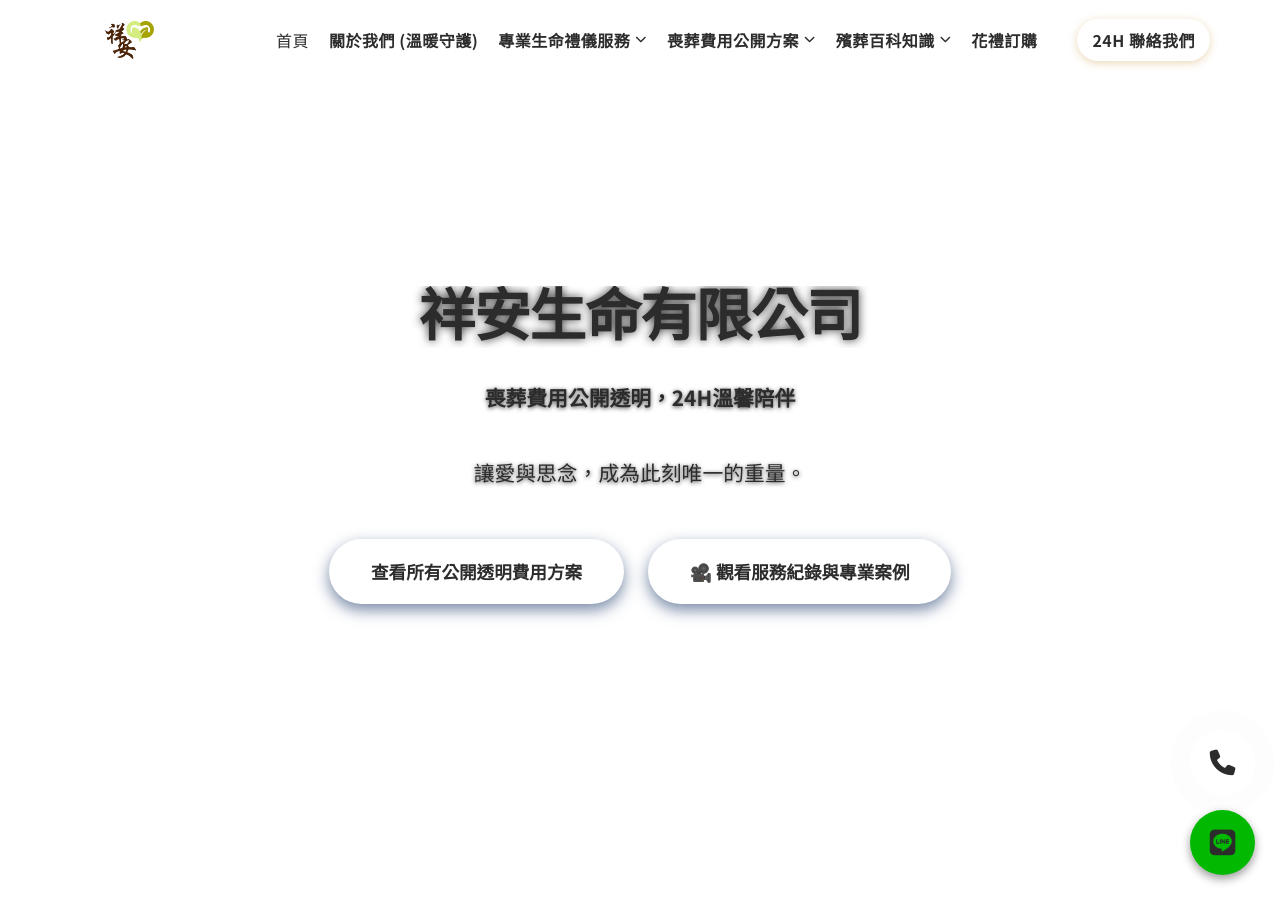
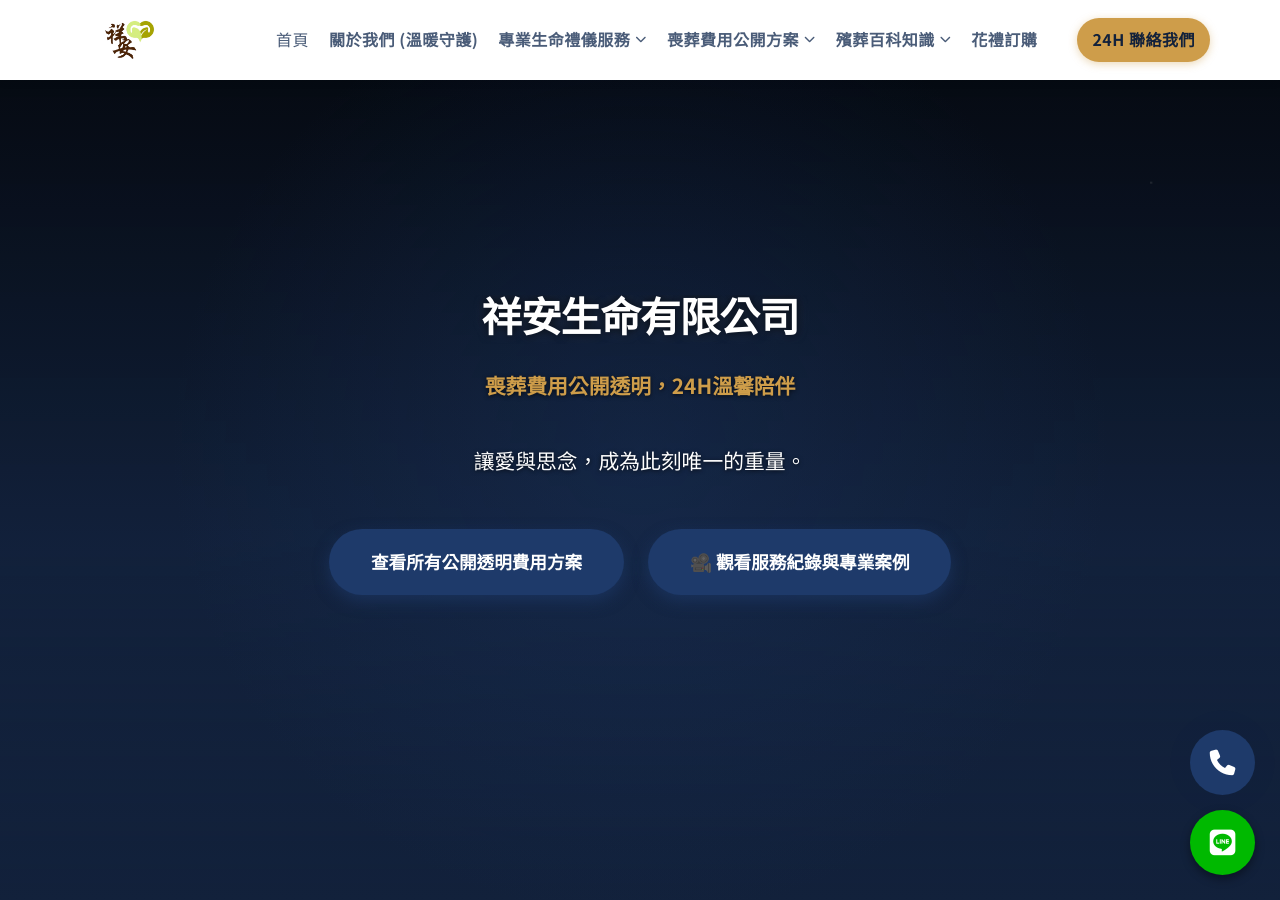
Before and after one commit to Shiangan/Shiangan, a Jekyll site: the page index.html, which Jekyll copies as it is, in a window 1280 px wide and 900 px high. Built offline with Jekyll 4.4.1, drawn with Linux system fonts in a browser that asks for light colours; some web fonts are replaced.

Commit message:
Update style.css

```diff
--- a/css/style.css
+++ b/css/style.css
@@ -23,89 +23,54 @@
 
 
 /* -------------------------------------------
- /*
-* ===================================================
-* 0. 🎨 CSS 變數 (Custom Properties) 與基礎重置 (Reset)
-* - 遵循 OOCSS/BEM 哲學的基礎結構
-* - 註重高性能、易維護與無障礙性
-* ===================================================
-*/
+ * 0. 變數 (Variables) 與重置 (Reset)
+ * ------------------------------------------- */
 
 :root {
-    /* ------------------------------------------- */
-    /* 🏆 1. 品牌色系 (Color Palette) */
-    /* ------------------------------------------- */
-    --color-primary: #1e3a6a;     /* 深藍/藏青 - 主要行動色 */
-    --color-primary-dark: #12213b;  /* 極深藍/夜空 - 懸停/強調 */
-    --color-accent: #ce9d4a;      /* 金黃/流星色 - 裝飾/重點 */
-    --color-secondary: #4a5c78;   /* 沉穩的藍灰色 - 輔助文本/標題 */
-
-    /* ------------------------------------------- */
-    /* 📝 2. 文本與介面色系 (Text & UI Colors) */
-    /* ------------------------------------------- */
-    --color-text-dark: #2c2c2c;      /* 主要文字 (在淺色背景上) */
-    --color-text-light: #ffffff;     /* 反白文字 (在深色背景上) */
-    --color-text-muted: #666;        /* 次要或柔和的文字 */
-    --color-code: #f8f8f2;           /* 程式碼文本色 (用於深色背景) */
-
-    /* ------------------------------------------- */
-    /* 🖼️ 3. 背景與邊界 (Backgrounds & Borders) */
-    /* ------------------------------------------- */
-    --color-bg-light: #f9f9f9;       /* 淺色背景區塊 */
-    --color-bg-body: #ffffff;        /* 頁面主背景色 (從 text-light 獨立) */
-    --color-bg-dark: #000005;        /* 極深色背景區塊 */
-    --color-border: #e8e8e8;         /* 基礎邊界線 */
-    --color-shadow: rgba(0, 0, 0, 0.08); /* 略微加深的陰影 */
-
-    /* ------------------------------------------- */
-    /* 🅰️ 4. 字體定義 (Typography) */
-    /* ------------------------------------------- */
+    /* 🏆 品牌色系 */
+    --primary-color: #1e3a6a;  /* 深藍/藏青 */
+    --primary-dark: #12213b;   /* 極深藍/夜空 */
+    --accent-color: #ce9d4a;   /* 金黃/流星色 */
+    --secondary-color: #4a5c78; /* 沉穩的藍灰色 */
+
+    /* 文字色系 */
+    --text-dark: #2c2c2c;
+    --text-light: #ffffff;
+    --code-color: #f8f8f2;
+
+    /* 背景與邊界 */
+    --bg-light: #f9f9f9;
+    --bg-dark: #000005;
+    --border-color: #e8e8e8;
+    --shadow-color: rgba(0, 0, 0, 0.05);
+
+    /* 字體定義 */
     --font-serif: 'uwen', 'Noto Serif TC', 'Microsoft YaHei', serif;
     --font-sans: 'Iansui', 'Noto Sans TC', 'Microsoft JhengHei', sans-serif;
 
-    /* ------------------------------------------- */
-    /* 📐 5. 尺寸與佈局 (Spacing & Layout) */
-    /* ------------------------------------------- */
-    --header-height: 80px;             /* 桌面版 Header 高度 */
-    --content-max-width: 1200px;       /* 頁面內容最大寬度 */
-    --spacing-section-v: 6rem;         /* 區塊垂直內邊距 (80px, 使用 rem 保持一致) */
-
-    /* ------------------------------------------- */
-    /* ⚡ 6. 動態與過渡 (Transitions & Animation) */
-    /* ------------------------------------------- */
-    --transition-duration-default: 0.3s; /* 標準過渡速度 */
-    --transition-duration-fast: 0.15s;   /* 快速過渡 (用於 hover/active) */
-    --transition-duration-slow: 0.8s;    /* 慢速過渡 (用於滾動動畫) */
-    --transition-duration-rwd: 0.4s;     /* 專用於 RWD max-height 過渡 */
-    --transition-easing: cubic-bezier(0.165, 0.84, 0.44, 1); /* 統一的平滑曲線 */
-
-    /* ------------------------------------------- */
-    /* 📱 7. 響應式設計斷點 (Breakpoints) */
-    /* ------------------------------------------- */
+    /* 尺寸定義 */
+    --header-height: 80px; /* 桌面版 Header 高度 */
+    --content-max-width: 1200px;
+    --padding-section-v: 80px; /* 區塊垂直內邊距 */
+    --transition-speed: 0.3s; /* 統一的過渡速度變數 */
+    --transition-fast: 0.15s; /* ⭐ 快速過渡 (用於 hover/active) */
+    --transition-slow: 0.8s; /* 新增：用於滾動動畫 */
+    --rwd-transition-duration: 0.4s; /* 專門用於 RWD max-height 過渡 */
+    /* 錨點滾動修正，確保跳轉至區塊時不被固定 Header 遮擋 */
+    scroll-padding-top: var(--header-height);
+
+
+    /* ⭐️ 動畫變數 */
+    --rotation: -135deg;
+    --travel-x: -150vw;
+    --travel-y: 120vh;
     --breakpoint-mobile: 576px;
-    --breakpoint-mid: 680px;     /* 用於流程圖、兩欄切換等中型佈局 */
     --breakpoint-tablet: 900px;
-
-    /* ------------------------------------------- */
-    /* ⚓ 8. 滾動修正與動畫 (Scroll & Custom Animation) */
-    /* ------------------------------------------- */
-    /* 錨點滾動修正：確保跳轉時內容不被固定 Header 遮擋 */
-    scroll-padding-top: var(--header-height);
-
-    /* 動畫變數 (依需求保留，但移至底部) */
-    --animation-rotation: -135deg;
-    --animation-travel-x: -150vw;
-    --animation-travel-y: 120vh;
-}
-
-
-/*
-* ===================================================
-* 1. 基礎重置 (Base Reset)
-* ===================================================
-*/
-
-/* ⭐ 現代 CSS 重置 (Better Box-sizing) */
+    --breakpoint-mid: 680px; /* 新增一個斷點，用於流程圖 2 欄切換 */
+}
+
+
+/* 基本重置 */
 *, *::before, *::after {
     box-sizing: border-box;
     margin: 0;
@@ -113,109 +78,76 @@
 }
 
 html {
-    /* 啟用平滑滾動 */
     scroll-behavior: smooth;
-    /* 基準字體大小，建議使用百分比以利於用戶縮放 (100% = 16px) */
-    font-size: 100%;
+    font-size: 16px;
 }
 
 body {
     font-family: var(--font-sans);
-    /* 使用黃金比例或更優化值 */
-    line-height: 1.65;
-    color: var(--color-text-dark);
-    background-color: var(--color-bg-body);
-    /* 優化文本渲染 */
+    line-height: 1.7;
+    color: var(--text-dark);
+    background-color: var(--text-light);
     -webkit-font-smoothing: antialiased;
     -moz-osx-font-smoothing: grayscale;
 }
 
-/* 圖片與媒體優化 */
 img, video, svg {
     max-width: 100%;
     height: auto;
     vertical-align: middle;
-    /* 🏆 性能優化：防止圖片在非動態加載時有佈局跳動 (CLS) */
+    /* 🏆 優化：防止圖片在非動態加載時有佈局跳動 (CLS) */
     content-visibility: auto;
-    display: block; /* 避免底部 4px 幽靈空白 */
 }
 
 /* 清單與連結 */
 ul, ol { list-style: none; }
 a {
-    color: var(--color-primary);
+    color: var(--primary-color);
     text-decoration: none;
-    /* 統一使用變數進行過渡 */
-    transition: color var(--transition-duration-default),
-                background-color var(--transition-duration-default),
-                opacity var(--transition-duration-default),
-                outline var(--transition-duration-default);
-}
-
-/* 🏆 無障礙修正：將 :focus 改為 :focus-visible */
-a:hover {
-    color: var(--color-primary-dark);
-    opacity: 0.9;
-}
-a:focus-visible {
-    /* 強制顯示焦點輪廓，改善無障礙性 */
-    outline: 3px solid var(--color-accent);
-    outline-offset: 3px;
-    border-radius: 2px;
-}
-
+    transition: color var(--transition-speed), background-color var(--transition-speed), opacity var(--transition-speed), outline var(--transition-speed);
+}
+
+/* 🏆 修正：將 :focus 改為 :focus-visible，提供更好的無障礙體驗 */
+a:hover, a:focus-visible {
+    color: var(--primary-dark);
+    opacity: 0.95;
+    outline: 2px solid var(--accent-color);
+    outline-offset: 2px;
+}
 
 /* 性能優化：抗閃爍 (FOUC) 與背景鎖定 */
-/* 用於 JS 控制的類，防止頁面加載時的樣式閃爍 */
 .js-loading { opacity: 0; transition: opacity 0.5s; }
-/* 鎖定滾動，用於 Modal 或 Off-canvas 菜單 */
-body.no-scroll {
-    overflow: hidden;
-    position: fixed;
-    width: 100%;
-    height: 100%;
-    top: 0;
-    left: 0;
-}
-
-
-/*
-* ===================================================
-* 2. 標題樣式 (Typography Styles)
-* ===================================================
-*/
+body.no-scroll { overflow: hidden; position: fixed; width: 100%; height: 100%; top: 0; left: 0; }
+
+
+/* 標題樣式 */
 h1, h2, h3, h4, h5, h6 {
     font-family: var(--font-serif);
     line-height: 1.3;
-    margin-bottom: 1.25rem; /* 統一使用 rem (約 20px) */
-    color: var(--color-secondary);
+    margin-bottom: 1.5rem; /* 統一使用 rem */
+    color: var(--secondary-color);
     font-weight: 700;
     text-rendering: optimizeLegibility;
 }
 
-/* 🏆 H1：最大標題，響應式字體 */
 h1 {
-    /* min: 1.8rem, ideal: 4.5vmin, max: 4.0rem */
-    font-size: clamp(1.8rem, 4.5vmin + 1rem, 4.0rem);
+    font-size: clamp(1.8rem, 4.5vmin, 4.0rem);
     text-align: center;
     word-break: break-word;
-    line-height: 1.1;
+    line-height: 1.2;
     letter-spacing: -0.02em;
-    margin-bottom: 2rem;
-    color: var(--color-primary-dark);
-}
-
-/* H2：區塊標題 */
+    margin-bottom: 1.5rem;
+}
+
+/* 標題下裝飾線 - 僅限 H2 用於區塊標題 */
 h2 {
-    position: relative;
-    /* min: 1.8rem, ideal: 4vmin, max: 2.5rem */
+    position: relative; /* 確保 ::after 絕對定位參考點 */
+    padding-bottom: 10px; /* 為裝飾線留出空間 */
+    text-align: center;
     font-size: clamp(1.8rem, 4vmin, 2.5rem);
-    padding-bottom: 0.75rem; /* 為裝飾線留出空間 (12px) */
-    text-align: center;
-    color: var(--color-primary-dark);
-}
-
-/* H2 裝飾線 */
+    color: var(--primary-dark);
+}
+
 h2::after {
     content: '';
     position: absolute;
@@ -224,75 +156,62 @@
     transform: translateX(-50%);
     width: 80px;
     height: 4px;
-    background-color: var(--color-accent);
+    background-color: var(--accent-color);
     border-radius: 2px;
-    /* 使用 will-change 預先通知瀏覽器變動 */
-    transition: transform var(--transition-duration-default) var(--transition-easing);
+    transition: transform var(--transition-speed) cubic-bezier(0.165, 0.84, 0.44, 1);
     will-change: transform;
 }
-/* 文章/內文區塊內的 H2 (覆寫樣式) */
+/* 文章內 H2 無裝飾線 (由 JS 調整樣式或在文章樣式中覆寫) */
 .article-body h2 {
     text-align: left;
     padding-bottom: 0;
-    color: var(--color-primary); /* 文章內 H2 用 primary */
-    margin-top: 2rem;
+    color: var(--primary-dark); /* 文章內 H2 用 primary-dark */
 }
 .article-body h2::after {
-    content: none; /* ⭐ 覆寫：移除裝飾線 */
-}
-
-
-/* H3 */
+    content: none; /* ⭐ 覆寫：文章內 H2 移除裝飾線 */
+}
+
+
 h3 {
-    /* min: 1.3rem, ideal: 3vmin, max: 1.8rem */
     font-size: clamp(1.3rem, 3vmin, 1.8rem);
-    color: var(--color-primary);
-    margin-bottom: 0.75rem;
+    color: var(--primary-color);
+    margin-bottom: 0.8rem;
     font-weight: 700;
 }
 
-/* H4 */
 h4 {
     font-size: 1.25rem;
-    color: var(--color-secondary);
-    margin-bottom: 0.6rem;
+    color: var(--secondary-color);
+    margin-bottom: 0.7rem;
     font-weight: 700;
 }
 
-/* H5 */
 h5 {
     font-size: 1.1rem;
     font-weight: 500;
-    color: var(--color-secondary);
+    color: var(--secondary-color);
     margin-bottom: 0.5rem;
 }
 
-/* H6 */
 h6 {
     font-size: 1rem;
     font-weight: 400;
-    color: var(--color-text-muted); /* 統一使用變數 */
+    color: #666;
     margin-bottom: 0.5rem;
 }
 
-p { margin-bottom: 1.25rem; } /* 與標題 margin 保持一致，使用 1.25rem */
-
-/* 基礎內容元素邊距 */
+p { margin-bottom: 1rem; }
+
+/* 基礎內容元素優化 */
 table, blockquote, pre, figure {
     margin: 1.5rem 0;
 }
 
-/*
-* ===================================================
-* 3. 內容元素優化 (Content Element Optimization)
-* ===================================================
-*/
-
 /* 程式碼區塊樣式 (Code Block) */
 pre {
-    background-color: var(--color-primary-dark);
-    color: var(--color-code);
-    padding: 1.25rem; /* 統一使用 rem (20px) */
+    background-color: var(--primary-dark);
+    color: var(--code-color);
+    padding: 15px;
     border-radius: 6px;
     overflow-x: auto;
     font-family: 'Consolas', 'Courier New', monospace;
@@ -300,74 +219,62 @@
     line-height: 1.5;
     white-space: pre;
     tab-size: 4;
-    /* 性能優化：使用字體平滑 */
-    -webkit-font-smoothing: subpixel-antialiased;
-}
-
-/* 內嵌程式碼 */
+    word-wrap: normal;
+}
+
 code {
     font-family: 'Consolas', 'Courier New', monospace;
-    font-size: 0.9em;
-    line-height: 1.5; /* 增加行高，與普通文本對齊 */
-    background-color: rgba(206, 157, 74, 0.12); /* accent 色的透明背景 */
-    color: var(--color-primary-dark);
+    font-size: 0.9em; /* 🏆 修正：使用 em 相對於父級文字，避免過大/過小 */
+    line-height: 1.6; /* 🏆 修正：增加行高，與普通文本對齊 */
+    /* 內嵌程式碼 */
+    background-color: rgba(206, 157, 74, 0.1);
+    color: var(--primary-dark);
     padding: 2px 5px;
     border-radius: 4px;
     white-space: nowrap;
 }
 
-/* pre 內的 code 樣式覆寫 */
 pre code {
     background: none;
-    color: var(--color-code);
+    /* ⭐ 修正：確保在深色背景 (var(--primary-dark)) 上有足夠的對比度 */
+    color: var(--code-color);
     padding: 0;
     white-space: pre;
 }
 
-/* 引用區塊 (Blockquote) */
+/* 確保 blockquote 有質感 */
 blockquote {
-    border-left: 5px solid var(--color-accent);
-    padding: 1rem 1.5rem; /* 統一使用 rem */
-    background-color: var(--color-bg-light);
+    border-left: 5px solid var(--accent-color);
+    padding: 10px 20px;
+    background-color: var(--bg-light);
     color: #555;
     font-style: italic;
     font-size: 1.05rem;
     border-radius: 0 8px 8px 0;
-    margin: 2rem 0; /* 增加上下邊距，使其更突出 */
-}
-
-
-/*
-* ===================================================
-* 4. 容器與通用佈局 (Containers & Utilities)
-* ===================================================
-*/
-
-/* 頁面主容器 */
+}
+
+
+/* 容器與通用佈局 */
 .container {
     max-width: var(--content-max-width);
     margin: 0 auto;
-    padding: 0 1.25rem; /* 統一使用 rem (20px) */
-}
-
-/* 容器垂直大間距 */
+    padding: 0 20px;
+}
+
 .container-v-padding {
-    padding-top: var(--spacing-section-v);
-    padding-bottom: var(--spacing-section-v);
-}
-
-/* 容器垂直小間距 */
+    padding-top: var(--padding-section-v);
+    padding-bottom: var(--padding-section-v);
+}
+
 .small-v-padding {
-    padding-top: 2rem;
-    padding-bottom: 2rem;
-}
-
-/* 區塊背景色 */
+    padding-top: 30px;
+    padding-bottom: 30px;
+}
+
 .bg-section {
-    background-color: var(--color-bg-light);
-}
-
-/* 居中區塊與文本 */
+    background-color: var(--bg-light);
+}
+
 .text-center {
     text-align: center;
     max-width: 800px;
@@ -385,6 +292,7 @@
 .fit-text-line {
   white-space: nowrap;
 }
+
 
 /* -------------------------------------------
 /* * 1. 導覽列與頁首 (Header & Nav)
```
